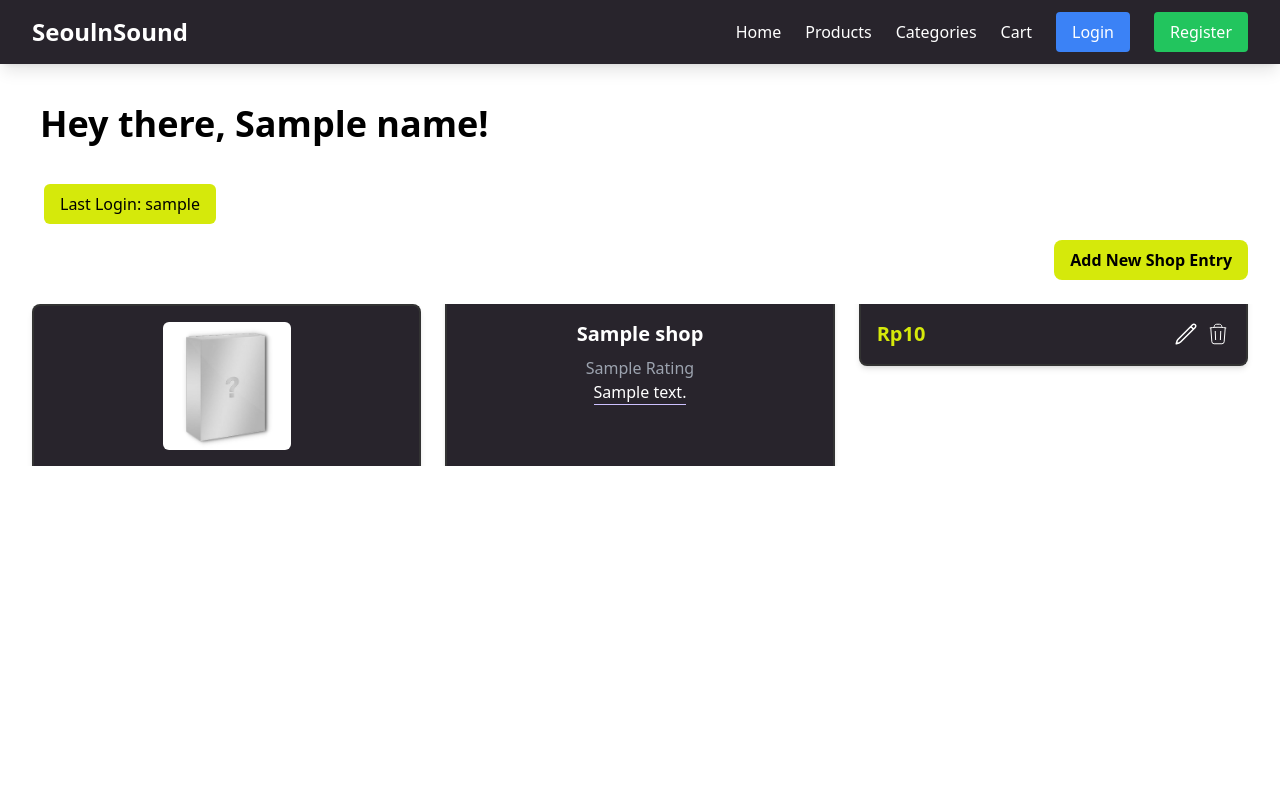
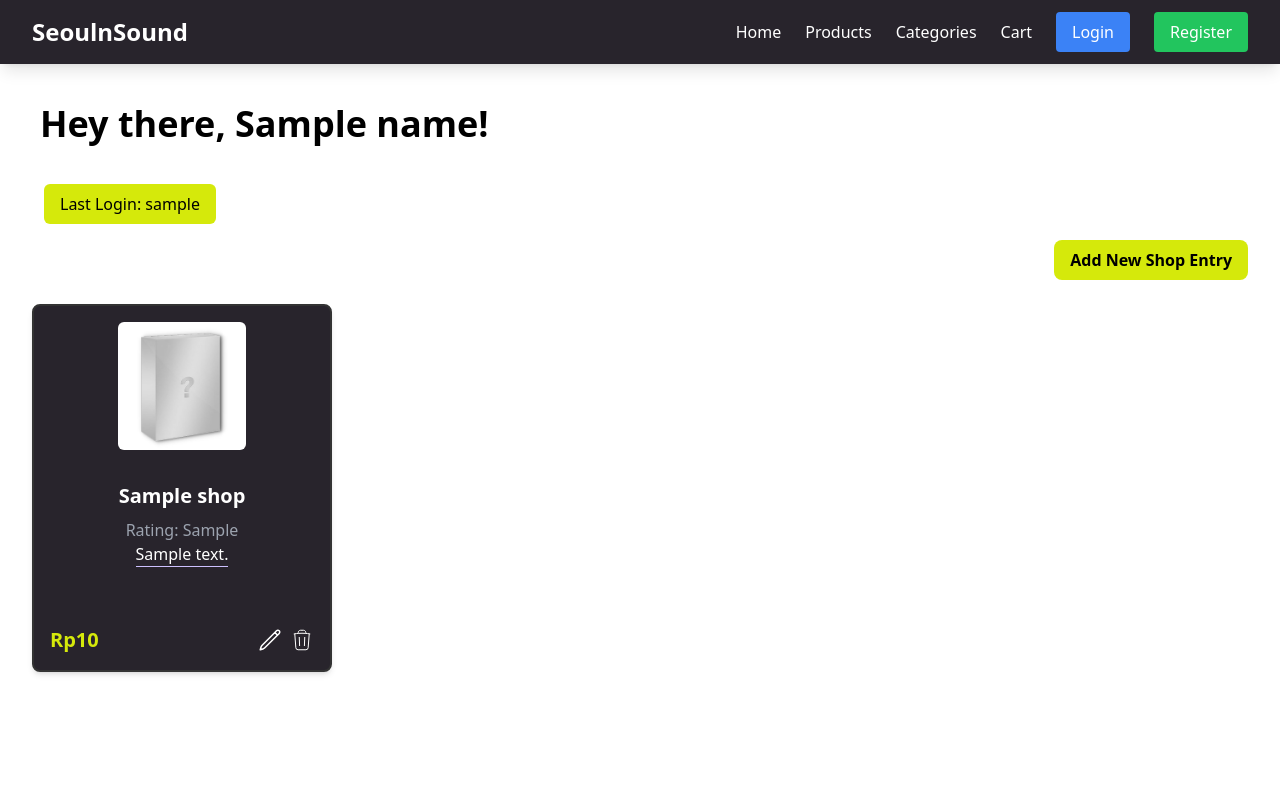
Before and after one commit to jalavienrose/SeoulnSound, a Django app: template main/templates/main.html in a window 1280 px wide. Run offline with Django 5.2, Linux system fonts and the light colour scheme; tables that the repository leaves empty hold one stand-in row (values such as "Sample post"); the template is opened without the code that fills it: values that come from a table or form of the project are taken from there, most other values are stand-ins (such as "Sample title", 1, 10 or a date in 2020); some libraries are stand-ins or nearby versions.

Commit message:
update tugas 5

```diff
--- a/main/templates/card_shop.html
+++ b/main/templates/card_shop.html
@@ -1,6 +1,6 @@
 {% load static %}
 <div class="relative shadow-md rounded-lg mb-6 flex flex-col border-2 transition-transform duration-300 hover:scale-105"
-    style="background-color: #28242c; border-color: #333;">
+    style="background-color: #28242c; border-color: #333; width: 100%; max-width: 300px; overflow: hidden;">
 
     <div class="p-4">
         <img src="{% static 'image/album.jpeg' %}" alt="K-product" class="w-32 h-32 mx-auto rounded-md">
@@ -8,13 +8,13 @@
 
     <div class="text-center p-4">
         <h3 class="font-bold text-xl mb-2 text-white">{{ shop_entry.product_name }}</h3>
-        <p class="text-gray-400">{{ shop_entry.rating }} Rating</p>
+        <p class="text-gray-400">Rating: {{ shop_entry.rating }}</p>
         <p class="text-white mb-2">
           <span class="bg-[linear-gradient(to_bottom,transparent_0%,transparent_calc(100%_-_1px),#CDC1FF_calc(100%_-_1px))] bg-[length:100%_1.5rem] pb-1">{{shop_entry.description}}</span>
         </p>
     </div>
 
-    <div class="flex justify-between items-center p-4 mt-auto">
+    <div class="flex justify-between items-center p-4 mt-5">
         <p class="text-xl font-bold" style="color: #d5e90b;">Rp{{ shop_entry.price }}</p>
         <div class="flex space-x-2">
             <a href="{% url 'main:edit_shop' shop_entry.pk %}" class="text-white hover:text-white">
```
Also changed, not shown: README.md.
